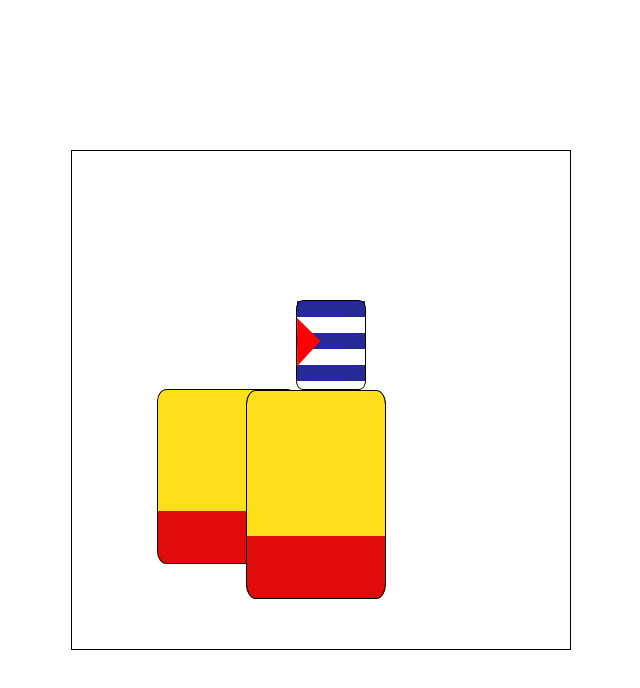
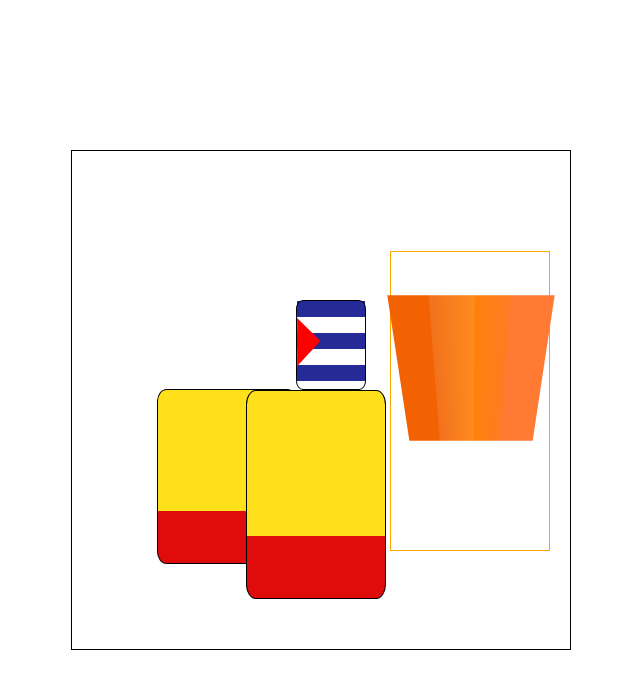
Before and after one commit to Brianna-Davis/css-still-life, a plain HTML site: page index.html in a window 1280 px wide. Shown: the whole page, without its empty margins (319-959 px from the left). Drawn offline with Linux system fonts and the light colour scheme.

Commit message:
started cafetera

```diff
--- a/index.html
+++ b/index.html
@@ -64,12 +64,32 @@
     border-radius: 7%;
     background-image: linear-gradient(#ffe01a 70%, #e00b0b 30%)
   }
+  .cafetera{
+    position: absolute;
+    top: 100px;
+    right: 20px;
+    width: 160px;
+    height: 300px;
+    border: 1px solid orange;
+  }
+  .caf-middle{
+    width: 90%;
+    height: 55%;
+    position: absolute;
+    top: 15%;
+    left: 6%;
+    background-image: linear-gradient(to right, #f26202 25%, #f2721c 0%, #ff8b1f 52%, #ff810a 47%, #ff7b24 74%, #ff7a33 0%);
+ 		z-index: 5;
+    transform: perspective(270px) rotateX(-30deg);
+  }
 
 </style>
 
 
 <div class="frame">
-  <div class="cafetera"></div>
+  <div class="cafetera">
+    <div class="caf-middle"></div>
+  </div>
   <div class="bustelo-2"></div>
   <div class="bustelo-1"></div>
   <div class="cup">
```
